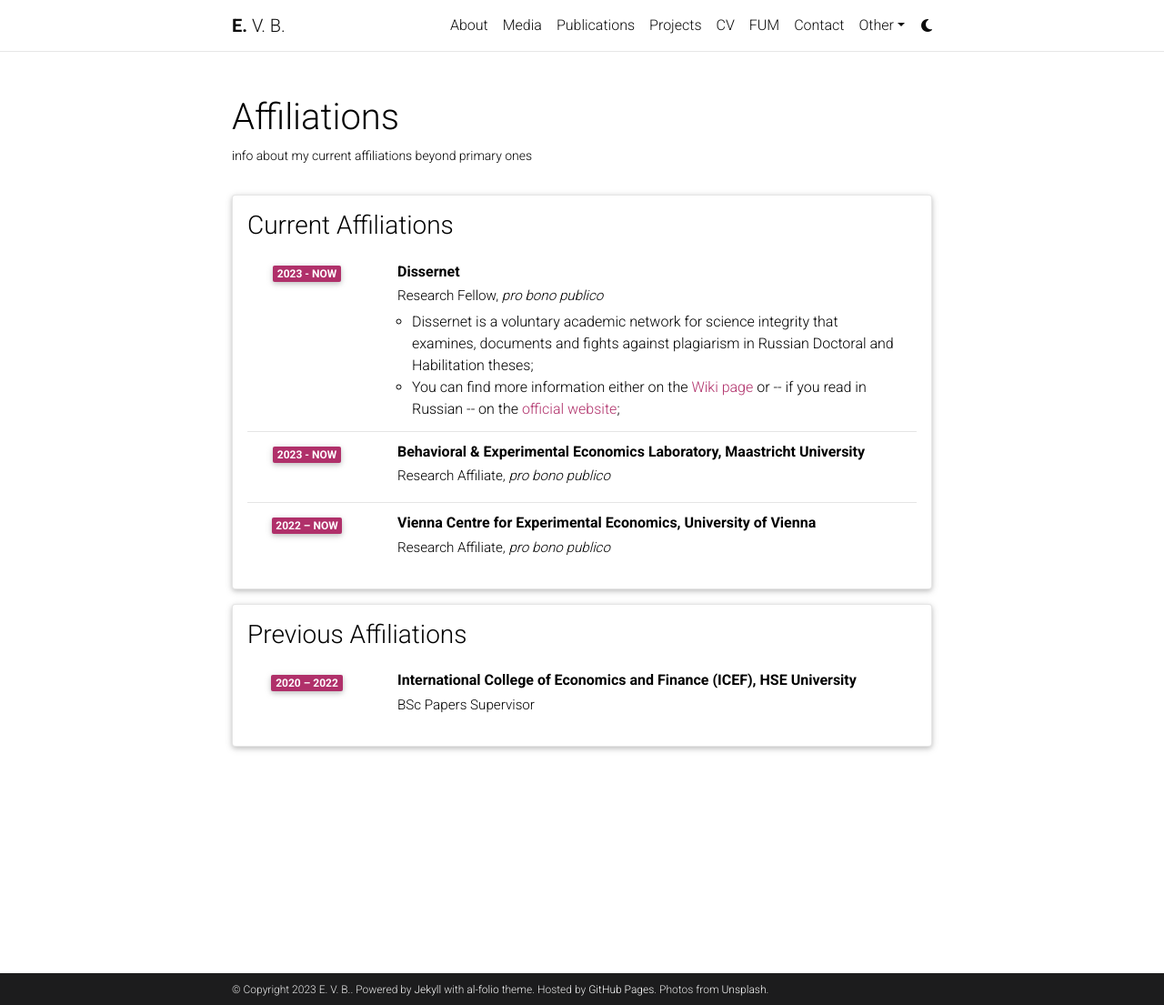
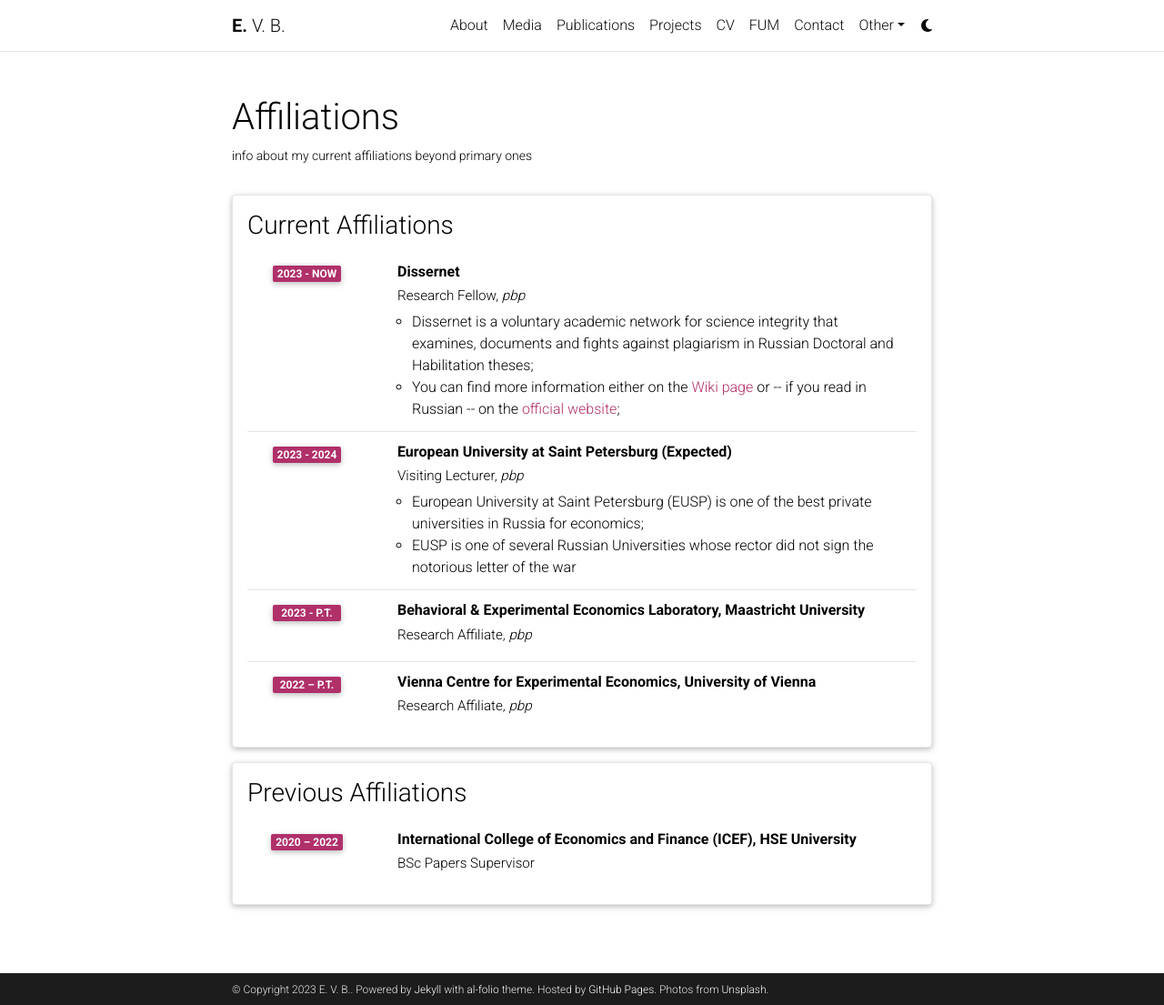
Before and after one commit to egorbronnikov/egorbronnikov.github.io, a Jekyll site: the page built from _pages/affiliations.md, in a window 1280 px wide and 1105 px high. Shown: the whole window at 91% size. Built offline with Jekyll 4.4.1, drawn with Linux system fonts in a browser that asks for light colours; comment, search, counter and statistics services are not loaded; a style sheet for code colours, icons or effects is not loaded.

Commit message:
Update affiliations.yml

```diff
--- a/_data/affiliations.yml
+++ b/_data/affiliations.yml
@@ -2,17 +2,23 @@
   type: time_table
   contents:
     - title: Dissernet
-      institution: Research Fellow, <i>pro bono publico</i>
+      institution: Research Fellow, <i>pbp</i>
       year: 2023 - now
       description:
         - Dissernet is a voluntary academic network for science integrity that examines, documents and fights against plagiarism in Russian Doctoral and Habilitation theses;
         - You can find more information either on the <a href="https://en.wikipedia.org/wiki/Dissernet">Wiki page</a> or -- if you read in Russian -- on the <a href="https://www.dissernet.org/">official website</a>;
+    - title: European University at Saint Petersburg (Expected)
+      institution: Visiting Lecturer, <i>pbp</i>
+      year: 2023 - 2024
+      description:
+        - European University at Saint Petersburg (EUSP) is one of the best private universities in Russia for economics;
+        - EUSP is one of several Russian Universities whose rector did not sign the notorious letter of the war
     - title: Behavioral & Experimental Economics Laboratory, Maastricht University
-      institution: Research Affiliate, <i>pro bono publico</i>
-      year: 2023 - now
+      institution: Research Affiliate, <i>pbp</i>
+      year: 2023 - p.t.
     - title: Vienna Centre for Experimental Economics, University of Vienna
-      institution: Research Affiliate, <i>pro bono publico</i>
-      year: 2022 – now
+      institution: Research Affiliate, <i>pbp</i>
+      year: 2022 – p.t.
 
 - title:  Previous Affiliations
   type: time_table
```
